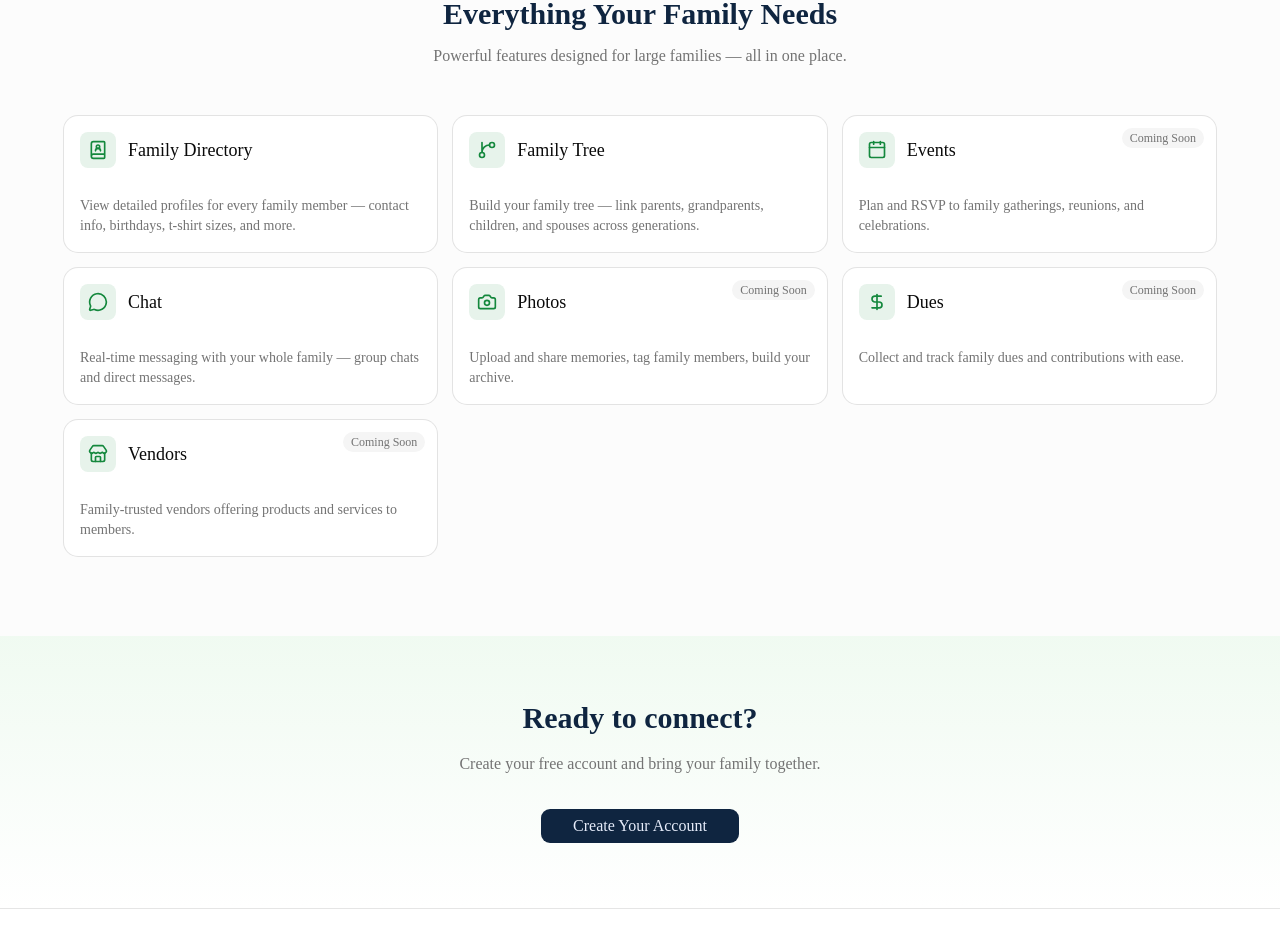
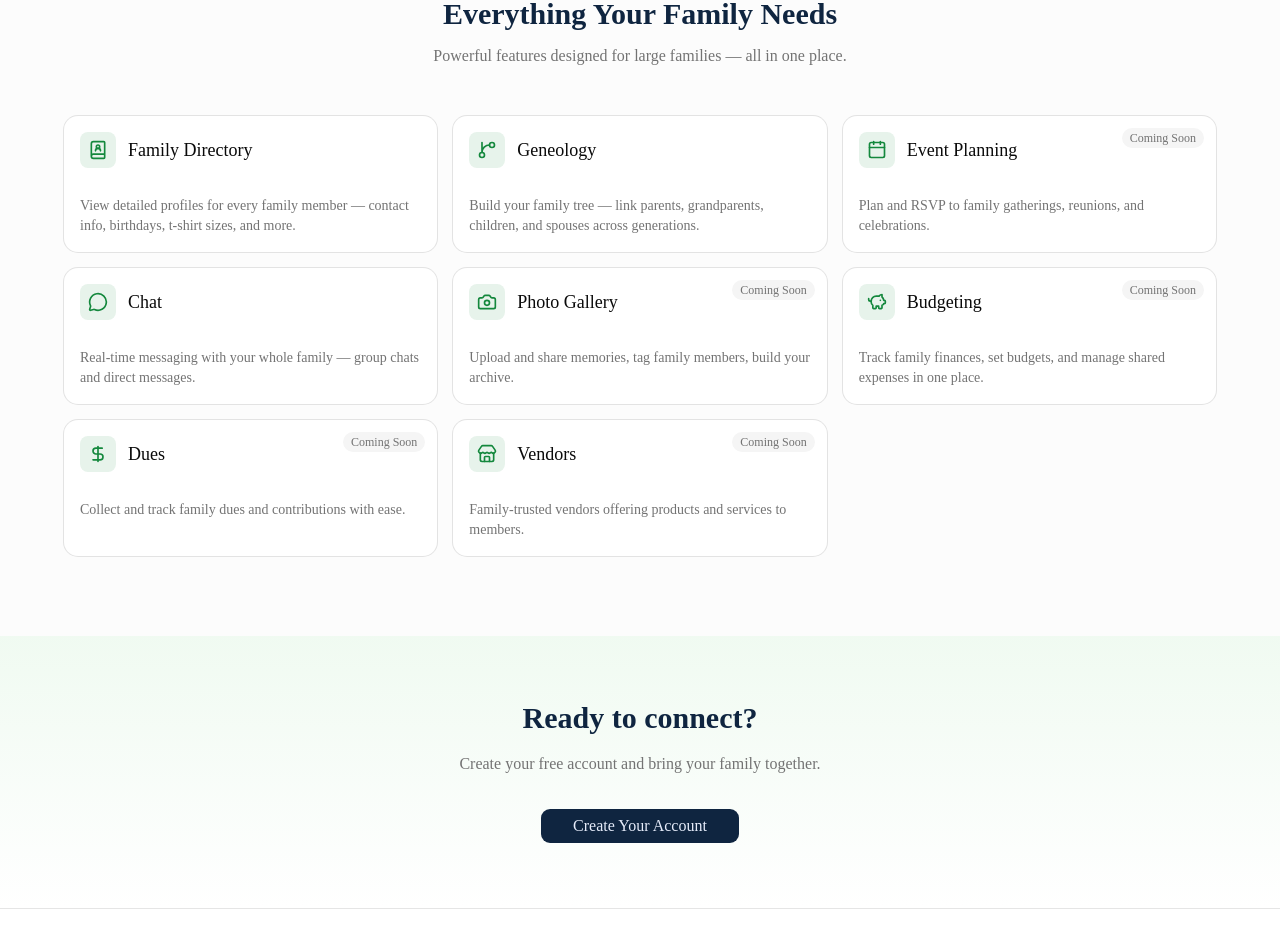
Before and after one commit to charlesclaj84/FamilyConnect, a Next.js app: page / in a window 1280 px wide. Shown: the part 1320-2253 px from the top of the page. Built offline with nearby package versions, Linux system fonts and the light colour scheme.

Commit message:
feat(page): update feature titles and add budgeting feature to landing page

```diff
--- a/app/page.tsx
+++ b/app/page.tsx
@@ -1,6 +1,6 @@
 import Image from 'next/image'
 import Link from 'next/link'
-import { Calendar, MessageCircle, Camera, DollarSign, Store, User, GitBranch, BookUser } from 'lucide-react'
+import { Calendar, MessageCircle, Camera, DollarSign, Store, User, GitBranch, BookUser, PiggyBank } from 'lucide-react'
 import { Button } from '@/components/ui/button'
 import { Card, CardContent, CardHeader, CardTitle } from '@/components/ui/card'
 
@@ -12,13 +12,13 @@ const features = [
     comingSoon: false,
   },
   {
-    title: 'Family Tree',
+    title: 'Geneology',
     description: 'Build your family tree — link parents, grandparents, children, and spouses across generations.',
     icon: <GitBranch className="h-5 w-5" />,
     comingSoon: false,
   },
   {
-    title: 'Events',
+    title: 'Event Planning',
     description: 'Plan and RSVP to family gatherings, reunions, and celebrations.',
     icon: <Calendar className="h-5 w-5" />,
     comingSoon: true,
@@ -30,9 +30,15 @@ const features = [
     comingSoon: false,
   },
   {
-    title: 'Photos',
+    title: 'Photo Gallery',
     description: 'Upload and share memories, tag family members, build your archive.',
     icon: <Camera className="h-5 w-5" />,
+    comingSoon: true,
+  },
+  {
+    title: 'Budgeting',
+    description: 'Track family finances, set budgets, and manage shared expenses in one place.',
+    icon: <PiggyBank className="h-5 w-5" />,
     comingSoon: true,
   },
   {
```
